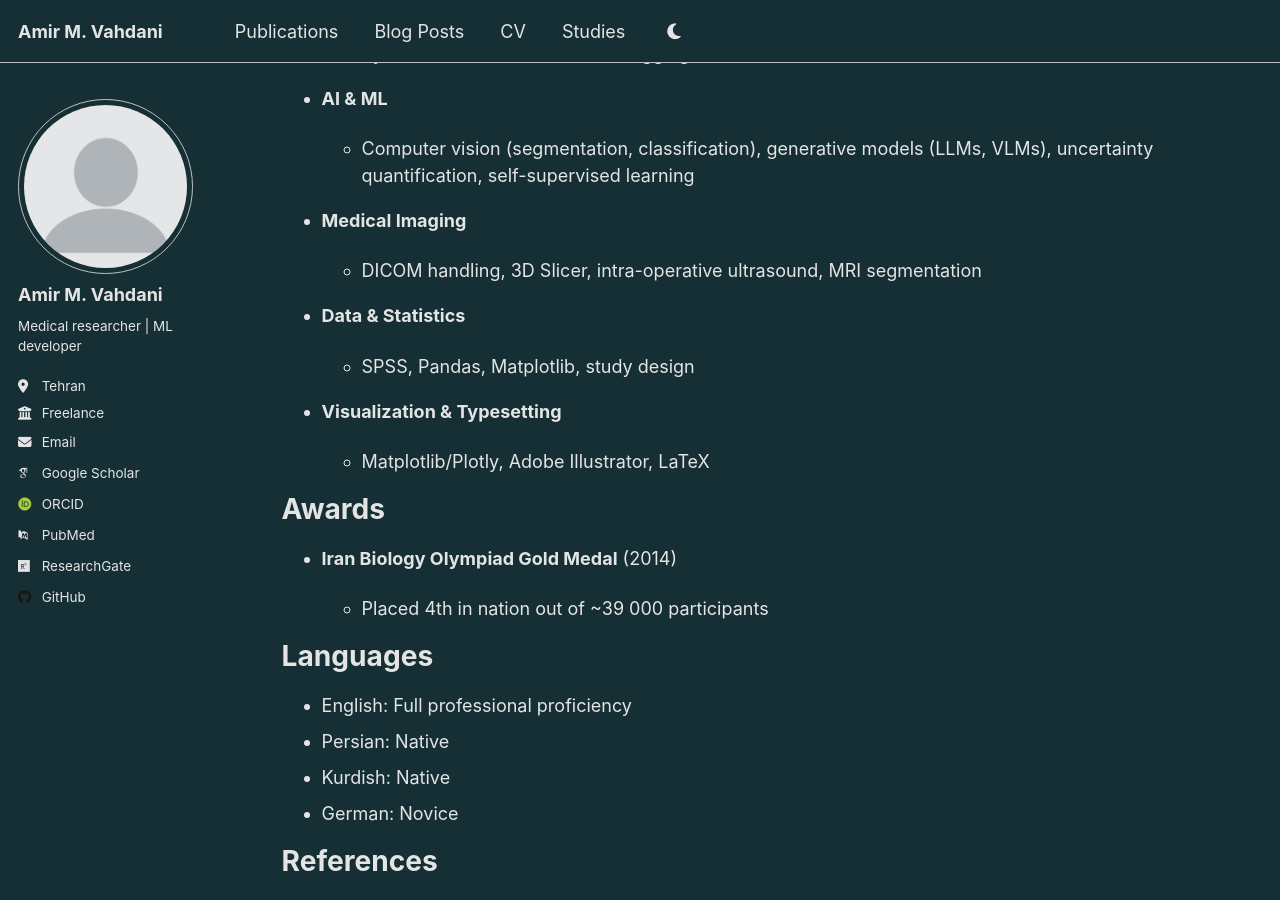
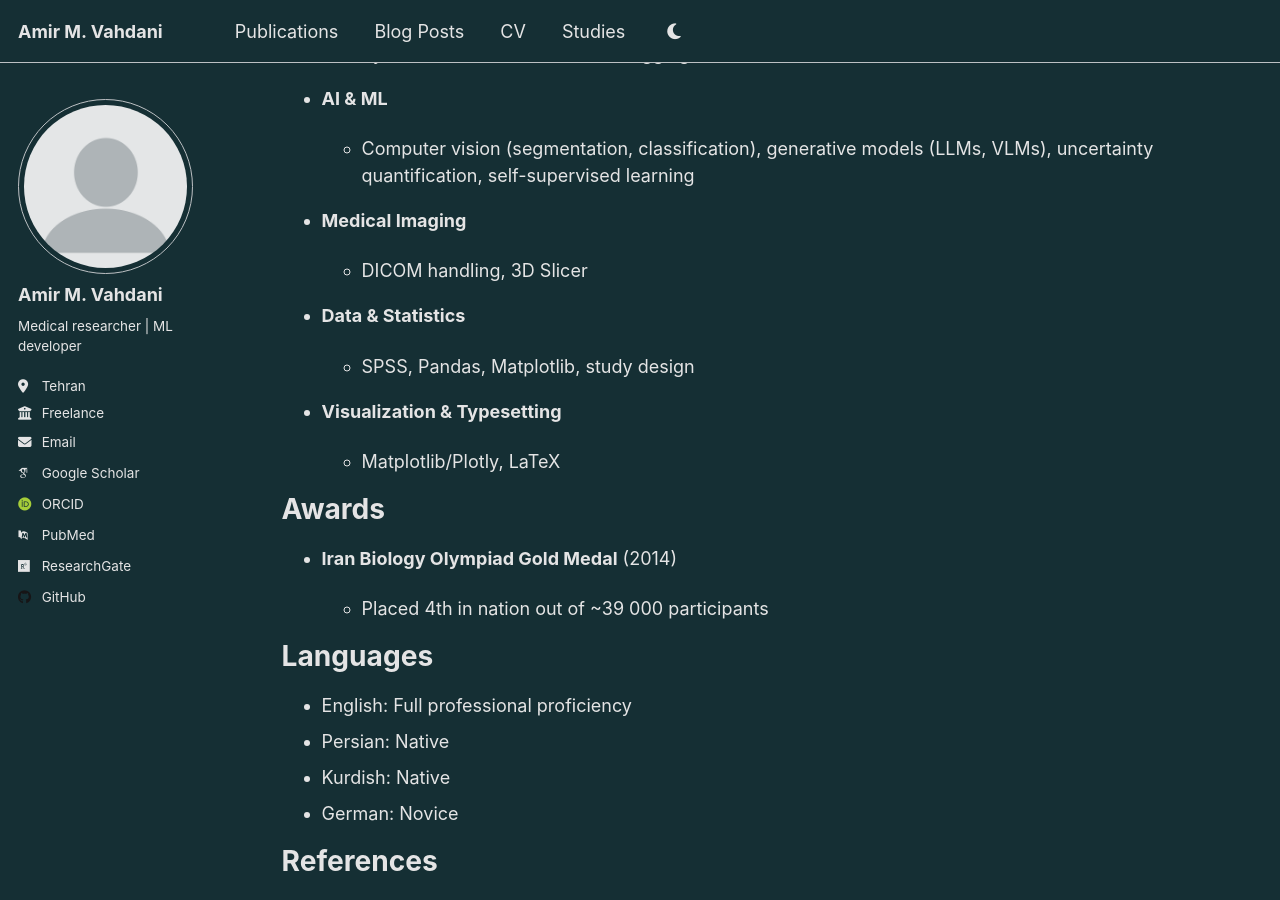
Before and after one commit to AmirV97/amirv97.github.io, a Jekyll site: the page built from _pages/cv.md, in a window 1280 px wide and 900 px high, scrolled down 2148 px. Built offline with Jekyll 4.4.1, drawn with Linux system fonts in a browser that asks for light colours; some web fonts are replaced.

Commit message:
CV updated.

```diff
--- a/_pages/cv.md
+++ b/_pages/cv.md
@@ -73,13 +73,13 @@ Google Scholar: [https://scholar.google.com/citations?user=Z3xTClQAAAAJ\&hl=en](
   * Computer vision (segmentation, classification), generative models (LLMs, VLMs), uncertainty quantification, self-supervised learning
 * **Medical Imaging**
 
-  * DICOM handling, 3D Slicer, intra-operative ultrasound, MRI segmentation
+  * DICOM handling, 3D Slicer
 * **Data & Statistics**
 
   * SPSS, Pandas, Matplotlib, study design
 * **Visualization & Typesetting**
 
-  * Matplotlib/Plotly, Adobe Illustrator, LaTeX
+  * Matplotlib/Plotly, LaTeX
 
 # Awards
 
```
